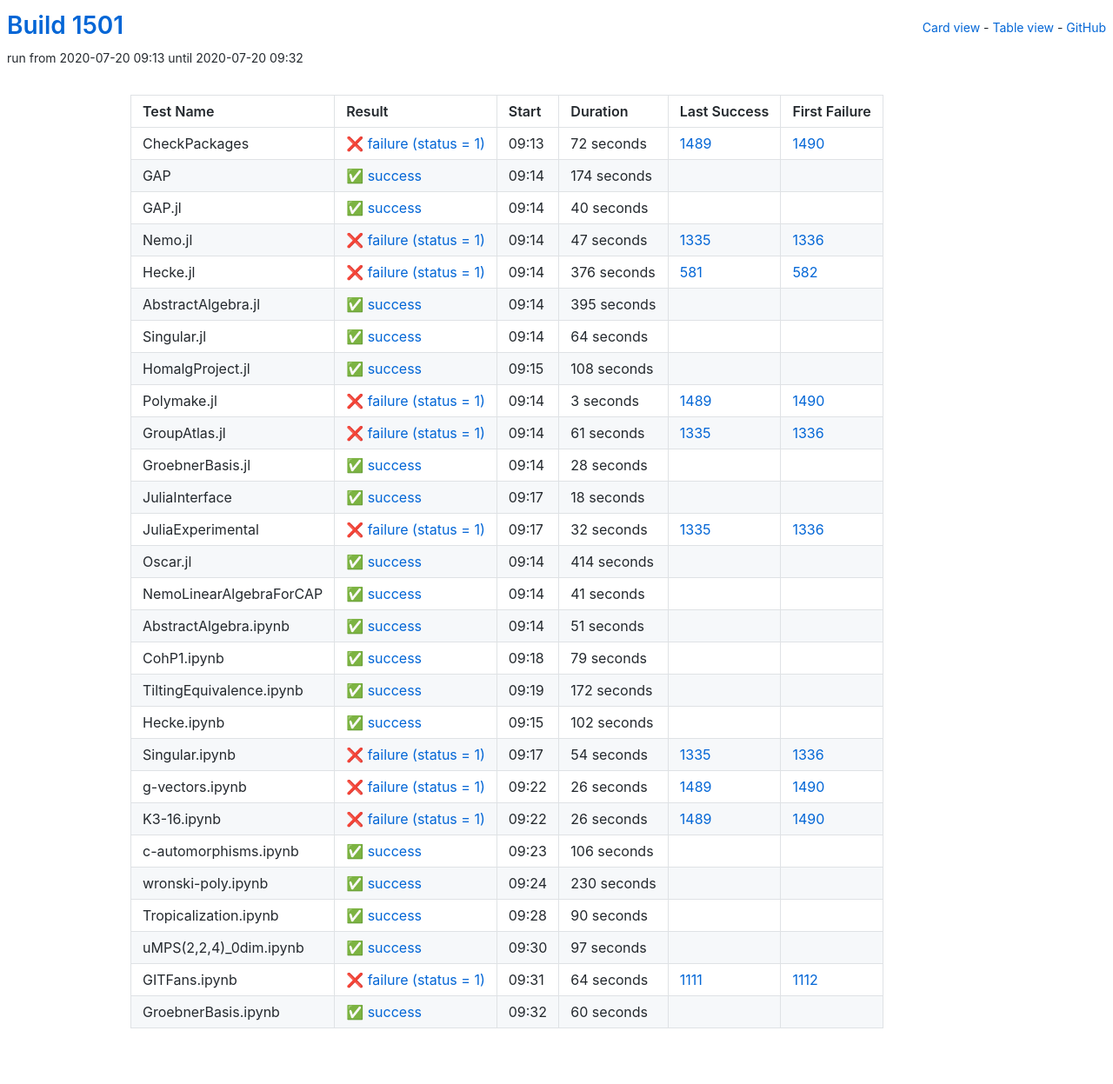
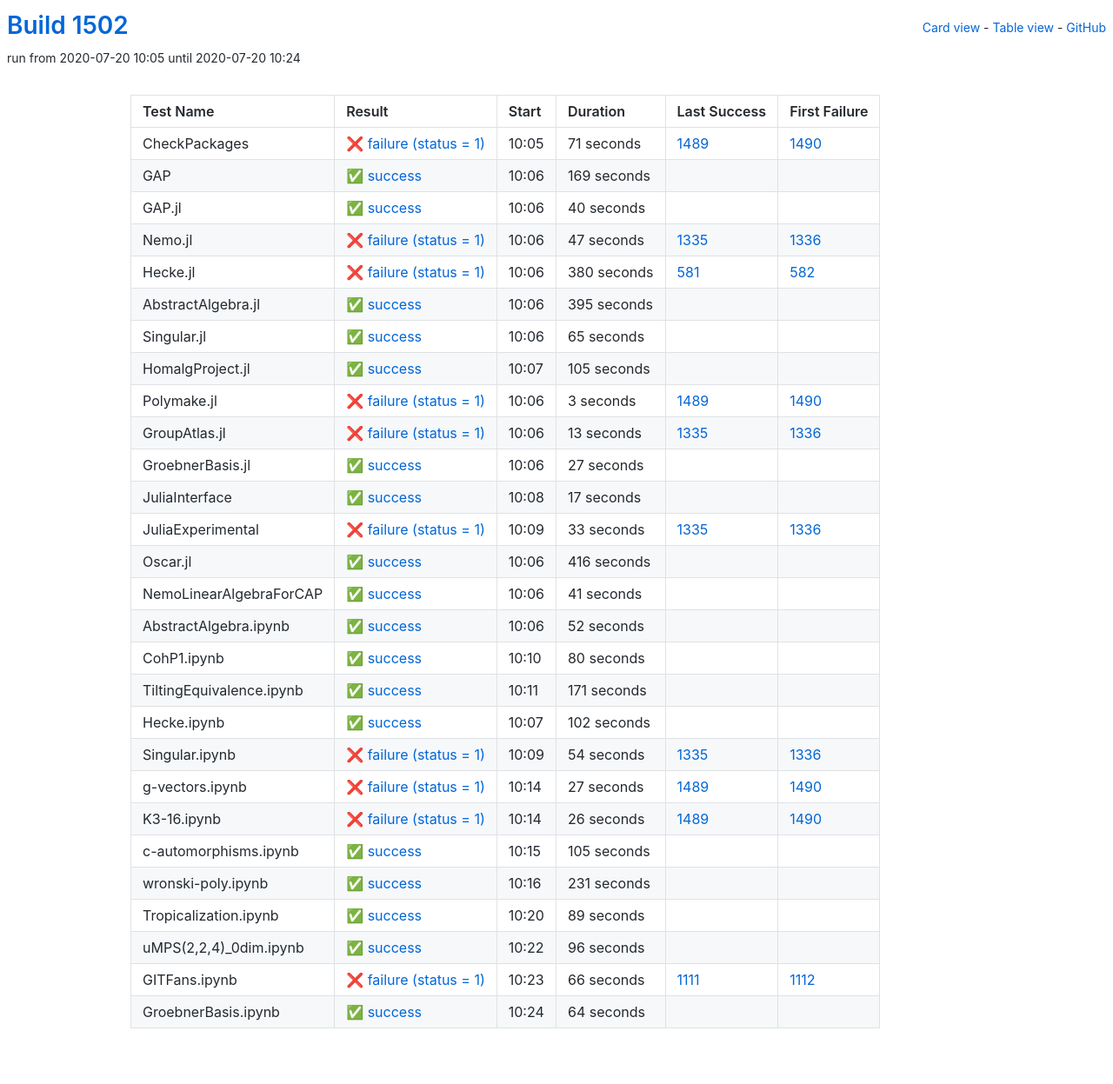
Before and after one commit to oscar-system/oscar-ci-status-1.4, a Jekyll site: the page built from table.html, in a window 1280 px wide. Shown: the whole page at 87% size. Built offline with Jekyll 4.4.1, drawn with Linux system fonts in a browser that asks for light colours.

Commit message:
Build #1502

```diff
--- a/_data/ci.yml
+++ b/_data/ci.yml
@@ -1,6 +1,6 @@
 ---
-build: 1501
-build_url: https://oscarci.mathematik.uni-kl.de/job/oscar-julia-1.4/1501/
+build: 1502
+build_url: https://oscarci.mathematik.uni-kl.de/job/oscar-julia-1.4/1502/
 job: oscar-julia-1.4
 organization: oscar-system
 repo: oscar-ci-status-1.4
@@ -8,32 +8,32 @@ repourl: https://github.com/oscar-system/oscar-ci-status-1.4
 tests:
 - name: CheckPackages
   id: checkpackages
-  log: https://oscarci.mathematik.uni-kl.de/job/oscar-julia-1.4/1501/artifact/logs/build-1501/CheckPackages.log
-  start: 2020-07-20 09:13
+  log: https://oscarci.mathematik.uni-kl.de/job/oscar-julia-1.4/1502/artifact/logs/build-1502/CheckPackages.log
+  start: 2020-07-20 10:05
   success: false
   exitcode: 1
   status: failure
-  duration: 72
+  duration: 71
   last_success: 1489
   last_success_url: https://oscarci.mathematik.uni-kl.de/job/oscar-julia-1.4/1489/
   first_failure: 1490
   first_failure_url: https://oscarci.mathematik.uni-kl.de/job/oscar-julia-1.4/1490/
 - name: GAP
   id: gap
-  log: https://oscarci.mathematik.uni-kl.de/job/oscar-julia-1.4/1501/artifact/logs/build-1501/GAP.log
-  start: 2020-07-20 09:14
+  log: https://oscarci.mathematik.uni-kl.de/job/oscar-julia-1.4/1502/artifact/logs/build-1502/GAP.log
+  start: 2020-07-20 10:06
   success: true
   exitcode: 0
   status: success
-  duration: 174
+  duration: 169
   last_success: false
   last_success_url:
   first_failure: false
   first_failure_url:
 - name: GAP.jl
   id: gap-jl
-  log: https://oscarci.mathematik.uni-kl.de/job/oscar-julia-1.4/1501/artifact/logs/build-1501/GAP.jl.log
-  start: 2020-07-20 09:14
+  log: https://oscarci.mathematik.uni-kl.de/job/oscar-julia-1.4/1502/artifact/logs/build-1502/GAP.jl.log
+  start: 2020-07-20 10:06
   success: true
   exitcode: 0
   status: success
@@ -44,8 +44,8 @@ tests:
   first_failure_url:
 - name: Nemo.jl
   id: nemo-jl
-  log: https://oscarci.mathematik.uni-kl.de/job/oscar-julia-1.4/1501/artifact/logs/build-1501/Nemo.jl.log
-  start: 2020-07-20 09:14
+  log: https://oscarci.mathematik.uni-kl.de/job/oscar-julia-1.4/1502/artifact/logs/build-1502/Nemo.jl.log
+  start: 2020-07-20 10:06
   success: false
   exitcode: 1
   status: failure
@@ -56,20 +56,20 @@ tests:
   first_failure_url: https://oscarci.mathematik.uni-kl.de/job/oscar-julia-1.4/1336/
 - name: Hecke.jl
   id: hecke-jl
-  log: https://oscarci.mathematik.uni-kl.de/job/oscar-julia-1.4/1501/artifact/logs/build-1501/Hecke.jl.log
-  start: 2020-07-20 09:14
+  log: https://oscarci.mathematik.uni-kl.de/job/oscar-julia-1.4/1502/artifact/logs/build-1502/Hecke.jl.log
+  start: 2020-07-20 10:06
   success: false
   exitcode: 1
   status: failure
-  duration: 376
+  duration: 380
   last_success: 581
   last_success_url: https://oscarci.mathematik.uni-kl.de/job/oscar-julia-1.4/581/
   first_failure: 582
   first_failure_url: https://oscarci.mathematik.uni-kl.de/job/oscar-julia-1.4/582/
 - name: AbstractAlgebra.jl
   id: abstractalgebra-jl
-  log: https://oscarci.mathematik.uni-kl.de/job/oscar-julia-1.4/1501/artifact/logs/build-1501/AbstractAlgebra.jl.log
-  start: 2020-07-20 09:14
+  log: https://oscarci.mathematik.uni-kl.de/job/oscar-julia-1.4/1502/artifact/logs/build-1502/AbstractAlgebra.jl.log
+  start: 2020-07-20 10:06
   success: true
   exitcode: 0
   status: success
@@ -80,32 +80,32 @@ tests:
   first_failure_url:
 - name: Singular.jl
   id: singular-jl
-  log: https://oscarci.mathematik.uni-kl.de/job/oscar-julia-1.4/1501/artifact/logs/build-1501/Singular.jl.log
-  start: 2020-07-20 09:14
+  log: https://oscarci.mathematik.uni-kl.de/job/oscar-julia-1.4/1502/artifact/logs/build-1502/Singular.jl.log
+  start: 2020-07-20 10:06
   success: true
   exitcode: 0
   status: success
-  duration: 64
+  duration: 65
   last_success: false
   last_success_url:
   first_failure: false
   first_failure_url:
 - name: HomalgProject.jl
   id: homalgproject-jl
-  log: https://oscarci.mathematik.uni-kl.de/job/oscar-julia-1.4/1501/artifact/logs/build-1501/HomalgProject.jl.log
-  start: 2020-07-20 09:15
+  log: https://oscarci.mathematik.uni-kl.de/job/oscar-julia-1.4/1502/artifact/logs/build-1502/HomalgProject.jl.log
+  start: 2020-07-20 10:07
   success: true
   exitcode: 0
   status: success
-  duration: 108
+  duration: 105
   last_success: false
   last_success_url:
   first_failure: false
   first_failure_url:
 - name: Polymake.jl
   id: polymake-jl
-  log: https://oscarci.mathematik.uni-kl.de/job/oscar-julia-1.4/1501/artifact/logs/build-1501/Polymake.jl.log
-  start: 2020-07-20 09:14
+  log: https://oscarci.mathematik.uni-kl.de/job/oscar-julia-1.4/1502/artifact/logs/build-1502/Polymake.jl.log
+  start: 2020-07-20 10:06
   success: false
   exitcode: 1
   status: failure
@@ -116,68 +116,68 @@ tests:
   first_failure_url: https://oscarci.mathematik.uni-kl.de/job/oscar-julia-1.4/1490/
 - name: GroupAtlas.jl
   id: groupatlas-jl
-  log: https://oscarci.mathematik.uni-kl.de/job/oscar-julia-1.4/1501/artifact/logs/build-1501/GroupAtlas.jl.log
-  start: 2020-07-20 09:14
+  log: https://oscarci.mathematik.uni-kl.de/job/oscar-julia-1.4/1502/artifact/logs/build-1502/GroupAtlas.jl.log
+  start: 2020-07-20 10:06
   success: false
   exitcode: 1
   status: failure
-  duration: 61
+  duration: 13
   last_success: 1335
   last_success_url: https://oscarci.mathematik.uni-kl.de/job/oscar-julia-1.4/1335/
   first_failure: 1336
   first_failure_url: https://oscarci.mathematik.uni-kl.de/job/oscar-julia-1.4/1336/
 - name: GroebnerBasis.jl
   id: groebnerbasis-jl
-  log: https://oscarci.mathematik.uni-kl.de/job/oscar-julia-1.4/1501/artifact/logs/build-1501/GroebnerBasis.jl.log
-  start: 2020-07-20 09:14
+  log: https://oscarci.mathematik.uni-kl.de/job/oscar-julia-1.4/1502/artifact/logs/build-1502/GroebnerBasis.jl.log
+  start: 2020-07-20 10:06
   success: true
   exitcode: 0
   status: success
-  duration: 28
+  duration: 27
   last_success: false
   last_success_url:
   first_failure: false
   first_failure_url:
 - name: JuliaInterface
   id: juliainterface
-  log: https://oscarci.mathematik.uni-kl.de/job/oscar-julia-1.4/1501/artifact/logs/build-1501/JuliaInterface.log
-  start: 2020-07-20 09:17
+  log: https://oscarci.mathematik.uni-kl.de/job/oscar-julia-1.4/1502/artifact/logs/build-1502/JuliaInterface.log
+  start: 2020-07-20 10:08
   success: true
   exitcode: 0
   status: success
-  duration: 18
+  duration: 17
   last_success: false
   last_success_url:
   first_failure: false
   first_failure_url:
 - name: JuliaExperimental
   id: juliaexperimental
-  log: https://oscarci.mathematik.uni-kl.de/job/oscar-julia-1.4/1501/artifact/logs/build-1501/JuliaExperimental.log
-  start: 2020-07-20 09:17
+  log: https://oscarci.mathematik.uni-kl.de/job/oscar-julia-1.4/1502/artifact/logs/build-1502/JuliaExperimental.log
+  start: 2020-07-20 10:09
   success: false
   exitcode: 1
   status: failure
-  duration: 32
+  duration: 33
   last_success: 1335
   last_success_url: https://oscarci.mathematik.uni-kl.de/job/oscar-julia-1.4/1335/
   first_failure: 1336
   first_failure_url: https://oscarci.mathematik.uni-kl.de/job/oscar-julia-1.4/1336/
 - name: Oscar.jl
   id: oscar-jl
-  log: https://oscarci.mathematik.uni-kl.de/job/oscar-julia-1.4/1501/artifact/logs/build-1501/Oscar.jl.log
-  start: 2020-07-20 09:14
+  log: https://oscarci.mathematik.uni-kl.de/job/oscar-julia-1.4/1502/artifact/logs/build-1502/Oscar.jl.log
+  start: 2020-07-20 10:06
   success: true
   exitcode: 0
   status: success
-  duration: 414
+  duration: 416
   last_success: false
   last_success_url:
   first_failure: false
   first_failure_url:
 - name: NemoLinearAlgebraForCAP
   id: nemolinearalgebraforcap
-  log: https://oscarci.mathematik.uni-kl.de/job/oscar-julia-1.4/1501/artifact/logs/build-1501/NemoLinearAlgebraForCAP.log
-  start: 2020-07-20 09:14
+  log: https://oscarci.mathematik.uni-kl.de/job/oscar-julia-1.4/1502/artifact/logs/build-1502/NemoLinearAlgebraForCAP.log
+  start: 2020-07-20 10:06
   success: true
   exitcode: 0
   status: success
@@ -188,44 +188,44 @@ tests:
   first_failure_url:
 - name: AbstractAlgebra.ipynb
   id: abstractalgebra-ipynb
-  log: https://oscarci.mathematik.uni-kl.de/job/oscar-julia-1.4/1501/artifact/logs/build-1501/AbstractAlgebra.ipynb.log
-  start: 2020-07-20 09:14
+  log: https://oscarci.mathematik.uni-kl.de/job/oscar-julia-1.4/1502/artifact/logs/build-1502/AbstractAlgebra.ipynb.log
+  start: 2020-07-20 10:06
   success: true
   exitcode: 0
   status: success
-  duration: 51
+  duration: 52
   last_success: false
   last_success_url:
   first_failure: false
   first_failure_url:
 - name: CohP1.ipynb
   id: cohp1-ipynb
-  log: https://oscarci.mathematik.uni-kl.de/job/oscar-julia-1.4/1501/artifact/logs/build-1501/CohP1.ipynb.log
-  start: 2020-07-20 09:18
+  log: https://oscarci.mathematik.uni-kl.de/job/oscar-julia-1.4/1502/artifact/logs/build-1502/CohP1.ipynb.log
+  start: 2020-07-20 10:10
   success: true
   exitcode: 0
   status: success
-  duration: 79
+  duration: 80
   last_success: false
   last_success_url:
   first_failure: false
   first_failure_url:
 - name: TiltingEquivalence.ipynb
   id: tiltingequivalence-ipynb
-  log: https://oscarci.mathematik.uni-kl.de/job/oscar-julia-1.4/1501/artifact/logs/build-1501/TiltingEquivalence.ipynb.log
-  start: 2020-07-20 09:19
+  log: https://oscarci.mathematik.uni-kl.de/job/oscar-julia-1.4/1502/artifact/logs/build-1502/TiltingEquivalence.ipynb.log
+  start: 2020-07-20 10:11
   success: true
   exitcode: 0
   status: success
-  duration: 172
+  duration: 171
   last_success: false
   last_success_url:
   first_failure: false
   first_failure_url:
 - name: Hecke.ipynb
   id: hecke-ipynb
-  log: https://oscarci.mathematik.uni-kl.de/job/oscar-julia-1.4/1501/artifact/logs/build-1501/Hecke.ipynb.log
-  start: 2020-07-20 09:15
+  log: https://oscarci.mathematik.uni-kl.de/job/oscar-julia-1.4/1502/artifact/logs/build-1502/Hecke.ipynb.log
+  start: 2020-07-20 10:07
   success: true
   exitcode: 0
   status: success
@@ -236,8 +236,8 @@ tests:
   first_failure_url:
 - name: Singular.ipynb
   id: singular-ipynb
-  log: https://oscarci.mathematik.uni-kl.de/job/oscar-julia-1.4/1501/artifact/logs/build-1501/Singular.ipynb.log
-  start: 2020-07-20 09:17
+  log: https://oscarci.mathematik.uni-kl.de/job/oscar-julia-1.4/1502/artifact/logs/build-1502/Singular.ipynb.log
+  start: 2020-07-20 10:09
   success: false
   exitcode: 1
   status: failure
@@ -248,20 +248,20 @@ tests:
   first_failure_url: https://oscarci.mathematik.uni-kl.de/job/oscar-julia-1.4/1336/
 - name: g-vectors.ipynb
   id: g-vectors-ipynb
-  log: https://oscarci.mathematik.uni-kl.de/job/oscar-julia-1.4/1501/artifact/logs/build-1501/g-vectors.ipynb.log
-  start: 2020-07-20 09:22
+  log: https://oscarci.mathematik.uni-kl.de/job/oscar-julia-1.4/1502/artifact/logs/build-1502/g-vectors.ipynb.log
+  start: 2020-07-20 10:14
   success: false
   exitcode: 1
   status: failure
-  duration: 26
+  duration: 27
   last_success: 1489
   last_success_url: https://oscarci.mathematik.uni-kl.de/job/oscar-julia-1.4/1489/
   first_failure: 1490
   first_failure_url: https://oscarci.mathematik.uni-kl.de/job/oscar-julia-1.4/1490/
 - name: K3-16.ipynb
   id: k3-16-ipynb
-  log: https://oscarci.mathematik.uni-kl.de/job/oscar-julia-1.4/1501/artifact/logs/build-1501/K3-16.ipynb.log
-  start: 2020-07-20 09:22
+  log: https://oscarci.mathematik.uni-kl.de/job/oscar-julia-1.4/1502/artifact/logs/build-1502/K3-16.ipynb.log
+  start: 2020-07-20 10:14
   success: false
   exitcode: 1
   status: failure
@@ -272,72 +272,72 @@ tests:
   first_failure_url: https://oscarci.mathematik.uni-kl.de/job/oscar-julia-1.4/1490/
 - name: c-automorphisms.ipynb
   id: c-automorphisms-ipynb
-  log: https://oscarci.mathematik.uni-kl.de/job/oscar-julia-1.4/1501/artifact/logs/build-1501/c-automorphisms.ipynb.log
-  start: 2020-07-20 09:23
+  log: https://oscarci.mathematik.uni-kl.de/job/oscar-julia-1.4/1502/artifact/logs/build-1502/c-automorphisms.ipynb.log
+  start: 2020-07-20 10:15
   success: true
   exitcode: 0
   status: success
-  duration: 106
+  duration: 105
   last_success: false
   last_success_url:
   first_failure: false
   first_failure_url:
 - name: wronski-poly.ipynb
   id: wronski-poly-ipynb
-  log: https://oscarci.mathematik.uni-kl.de/job/oscar-julia-1.4/1501/artifact/logs/build-1501/wronski-poly.ipynb.log
-  start: 2020-07-20 09:24
+  log: https://oscarci.mathematik.uni-kl.de/job/oscar-julia-1.4/1502/artifact/logs/build-1502/wronski-poly.ipynb.log
+  start: 2020-07-20 10:16
   success: true
   exitcode: 0
   status: success
-  duration: 230
+  duration: 231
   last_success: false
   last_success_url:
   first_failure: false
   first_failure_url:
 - name: Tropicalization.ipynb
   id: tropicalization-ipynb
-  log: https://oscarci.mathematik.uni-kl.de/job/oscar-julia-1.4/1501/artifact/logs/build-1501/Tropicalization.ipynb.log
-  start: 2020-07-20 09:28
+  log: https://oscarci.mathematik.uni-kl.de/job/oscar-julia-1.4/1502/artifact/logs/build-1502/Tropicalization.ipynb.log
+  start: 2020-07-20 10:20
   success: true
   exitcode: 0
   status: success
-  duration: 90
+  duration: 89
   last_success: false
   last_success_url:
   first_failure: false
   first_failure_url:
 - name: uMPS(2,2,4)_0dim.ipynb
   id: umps-2-2-4-0dim-ipynb
-  log: https://oscarci.mathematik.uni-kl.de/job/oscar-julia-1.4/1501/artifact/logs/build-1501/uMPS-2-2-4-_0dim.ipynb.log
-  start: 2020-07-20 09:30
+  log: https://oscarci.mathematik.uni-kl.de/job/oscar-julia-1.4/1502/artifact/logs/build-1502/uMPS-2-2-4-_0dim.ipynb.log
+  start: 2020-07-20 10:22
   success: true
   exitcode: 0
   status: success
-  duration: 97
+  duration: 96
   last_success: false
   last_success_url:
   first_failure: false
   first_failure_url:
 - name: GITFans.ipynb
   id: gitfans-ipynb
-  log: https://oscarci.mathematik.uni-kl.de/job/oscar-julia-1.4/1501/artifact/logs/build-1501/GITFans.ipynb.log
-  start: 2020-07-20 09:31
+  log: https://oscarci.mathematik.uni-kl.de/job/oscar-julia-1.4/1502/artifact/logs/build-1502/GITFans.ipynb.log
+  start: 2020-07-20 10:23
   success: false
   exitcode: 1
   status: failure
-  duration: 64
+  duration: 66
   last_success: 1111
   last_success_url: https://oscarci.mathematik.uni-kl.de/job/oscar-julia-1.4/1111/
   first_failure: 1112
   first_failure_url: https://oscarci.mathematik.uni-kl.de/job/oscar-julia-1.4/1112/
 - name: GroebnerBasis.ipynb
   id: groebnerbasis-ipynb
-  log: https://oscarci.mathematik.uni-kl.de/job/oscar-julia-1.4/1501/artifact/logs/build-1501/GroebnerBasis.ipynb.log
-  start: 2020-07-20 09:32
+  log: https://oscarci.mathematik.uni-kl.de/job/oscar-julia-1.4/1502/artifact/logs/build-1502/GroebnerBasis.ipynb.log
+  start: 2020-07-20 10:24
   success: true
   exitcode: 0
   status: success
-  duration: 60
+  duration: 64
   last_success: false
   last_success_url:
   first_failure: false
```
Also changed, not shown: README.md.
